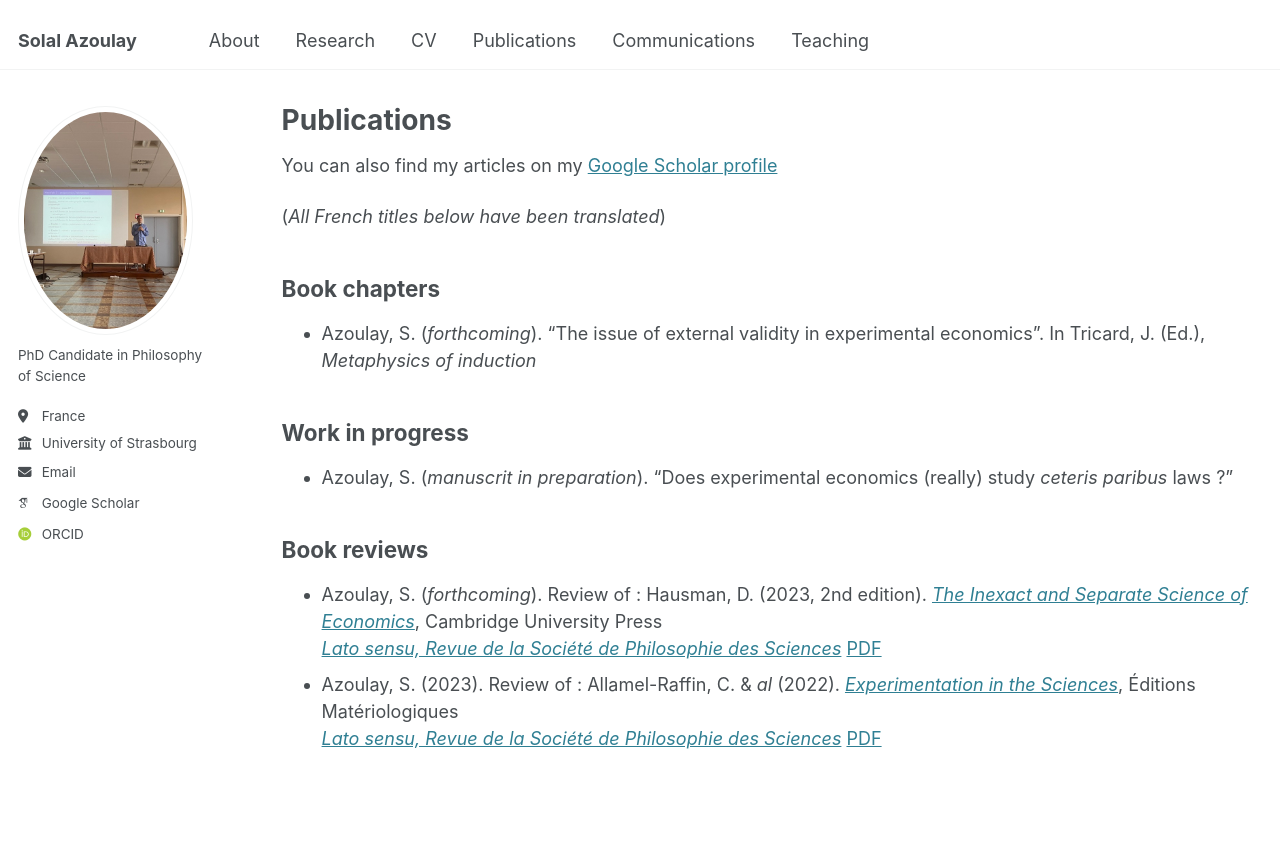
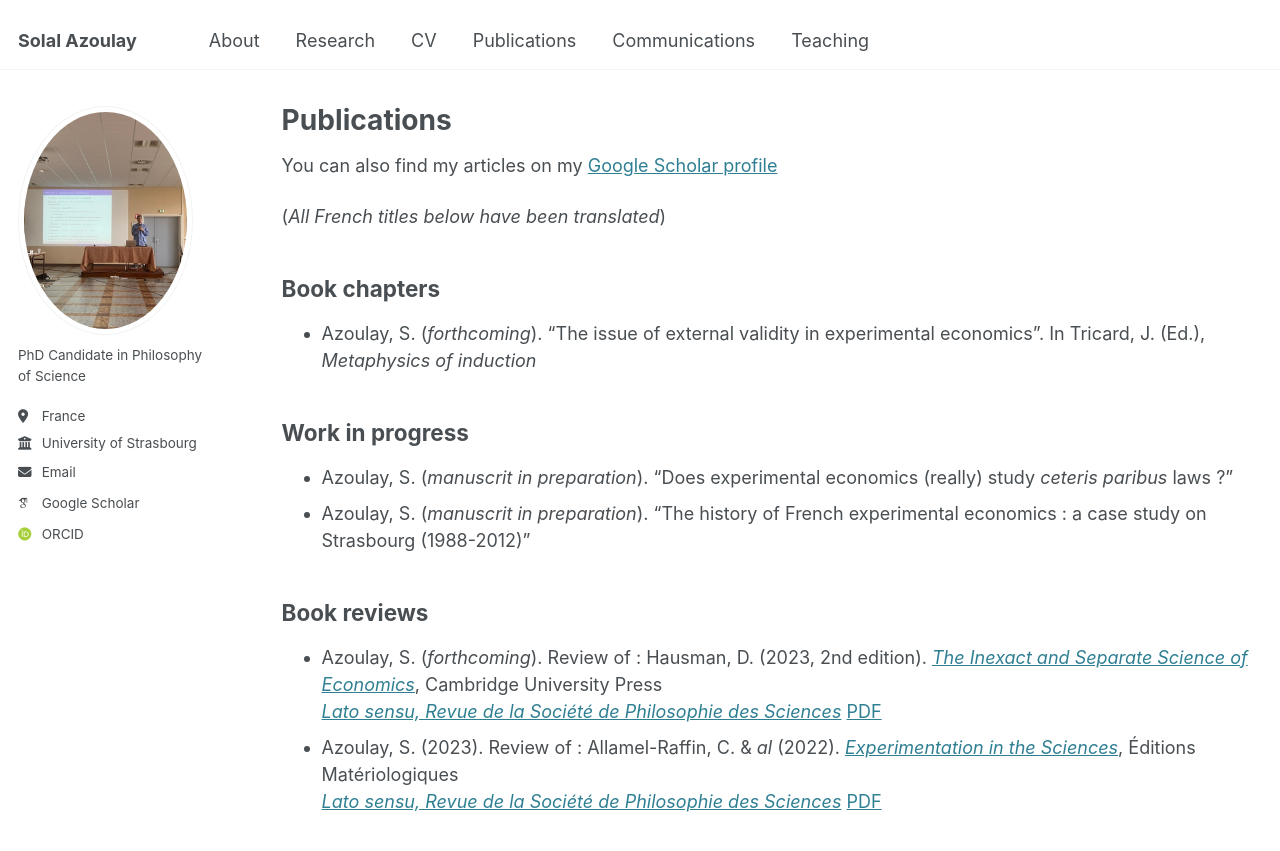
Before and after one commit to solal-azoulay/solal-azoulay.github.io, a Jekyll site: the page built from _pages/publications.md, in a window 1280 px wide and 1121 px high. Shown: the top 851 px of the window. Built offline with Jekyll 4.4.1, drawn with Linux system fonts in a browser that asks for light colours; some web fonts are replaced.

Commit message:
Update publications.md

```diff
--- a/_pages/publications.md
+++ b/_pages/publications.md
@@ -16,6 +16,7 @@ Book chapters
 Work in progress
 ------------
 - Azoulay, S. (*manuscrit in preparation*). "Does experimental economics (really) study *ceteris paribus* laws ?"
+- Azoulay, S. (*manuscrit in preparation*). "The history of French experimental economics : a case study on Strasbourg (1988-2012)"
 
 Book reviews
 ------------
```
